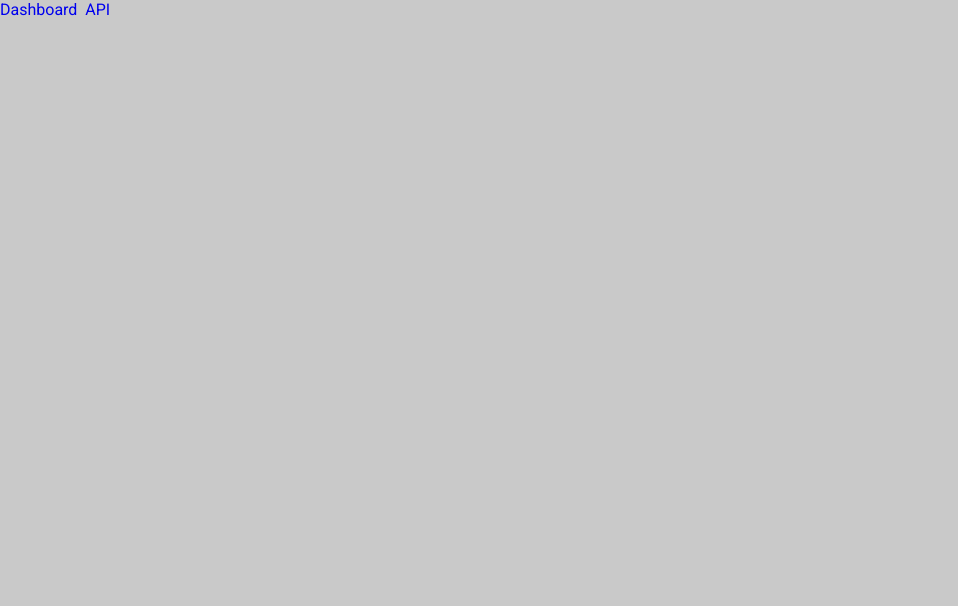
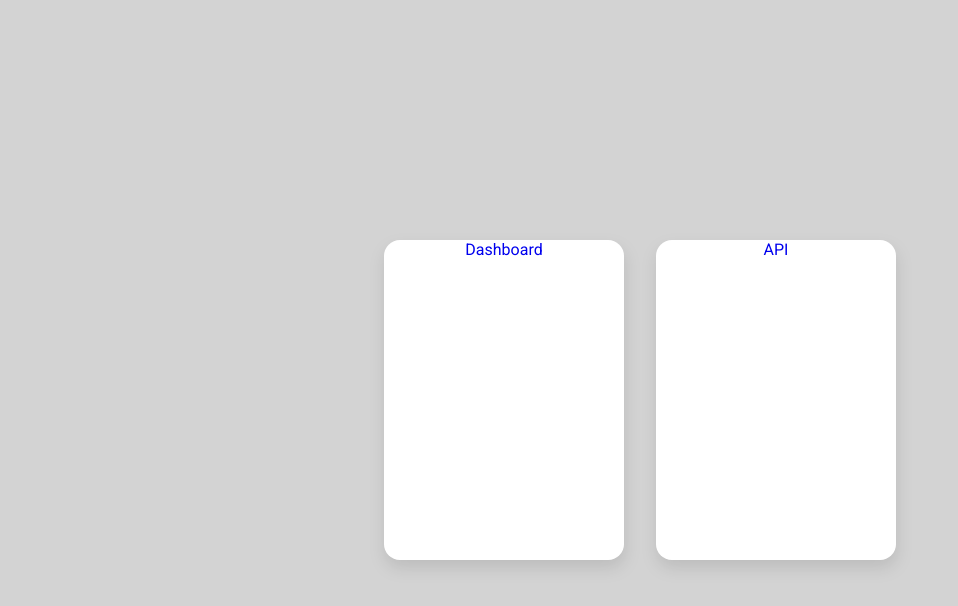
Before and after one commit to dnitecki/finfetch-ui, a React (Create React App) app: page / in a window 1280 px wide. Shown: the top 606 px of the page, without its empty margins (0-958 px from the left). Built offline with nearby package versions, Linux system fonts and the light colour scheme.

Commit message:
landing page css

```diff
--- a/src/pages/landingPage/LandingPage.jsx
+++ b/src/pages/landingPage/LandingPage.jsx
@@ -6,8 +6,14 @@ export default function LandingPage() {
   return (
     <div className="landingPage">
       <div className="landingPage-container">
-        <NavLink to="dashboard">Dashboard</NavLink>&nbsp;&nbsp;
-        <NavLink to="api">API</NavLink>
+        <div className="landingPage-apps">
+          <NavLink to="dashboard/overview">
+            <div className="landingPage-card">Dashboard </div>
+          </NavLink>
+          <NavLink to="api">
+            <div className="landingPage-card">API </div>
+          </NavLink>
+        </div>
       </div>
     </div>
   );
--- a/src/pages/landingPage/LandingPage.scss
+++ b/src/pages/landingPage/LandingPage.scss
@@ -2,8 +2,37 @@
   overflow: overlay;
   height: 100vh;
   width: 100vw;
-  background: #c9c9c9;
+  background: #d3d3d3;
 }
 .landingPage-container {
   display: flex;
+  height: 100%;
+  width: 100%;
+  justify-content: center;
+  align-items: center;
 }
+.landingPage-apps {
+  display: flex;
+  column-gap: 2rem;
+}
+.landingPage-card {
+  display: flex;
+  position: relative;
+  justify-content: center;
+  align-content: center;
+  text-align: center;
+  height: 20rem;
+  width: 15rem;
+  background-color: #fff;
+  border-radius: 1rem;
+  filter: drop-shadow(0.1rem 0.5rem 0.5rem #0000001a);
+  top: 0;
+  transition: top ease 0.3s;
+}
+.landingPage-card:hover {
+  top: -10px;
+  filter: drop-shadow(0.1rem 0.5rem 0.5rem #0000002e);
+  -webkit-transition: ease-in-out 0.3s;
+  -moz-transition: ease-in-out 0.3s;
+  transition: ease-in-out 0.3s;
+}
```
